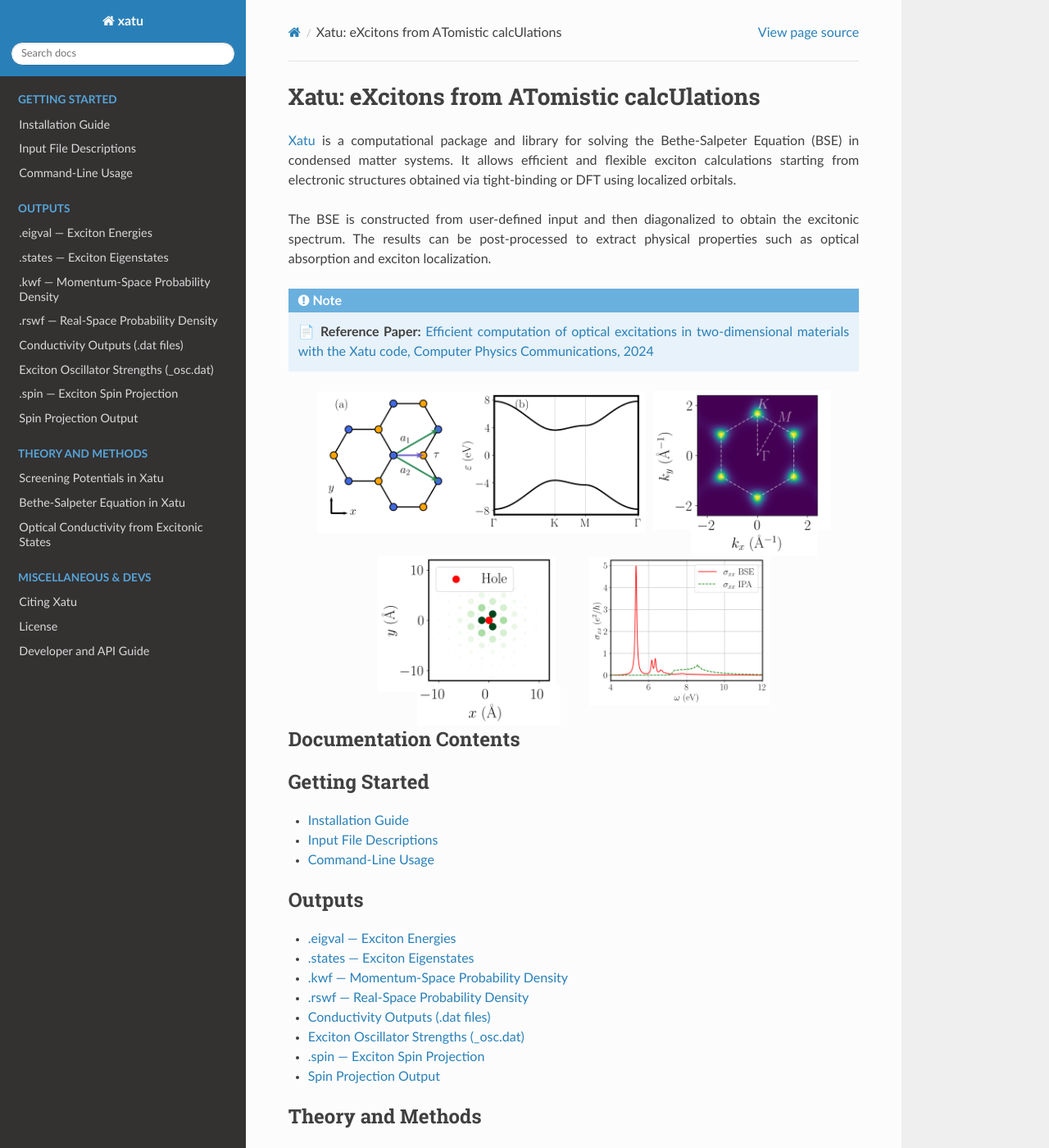
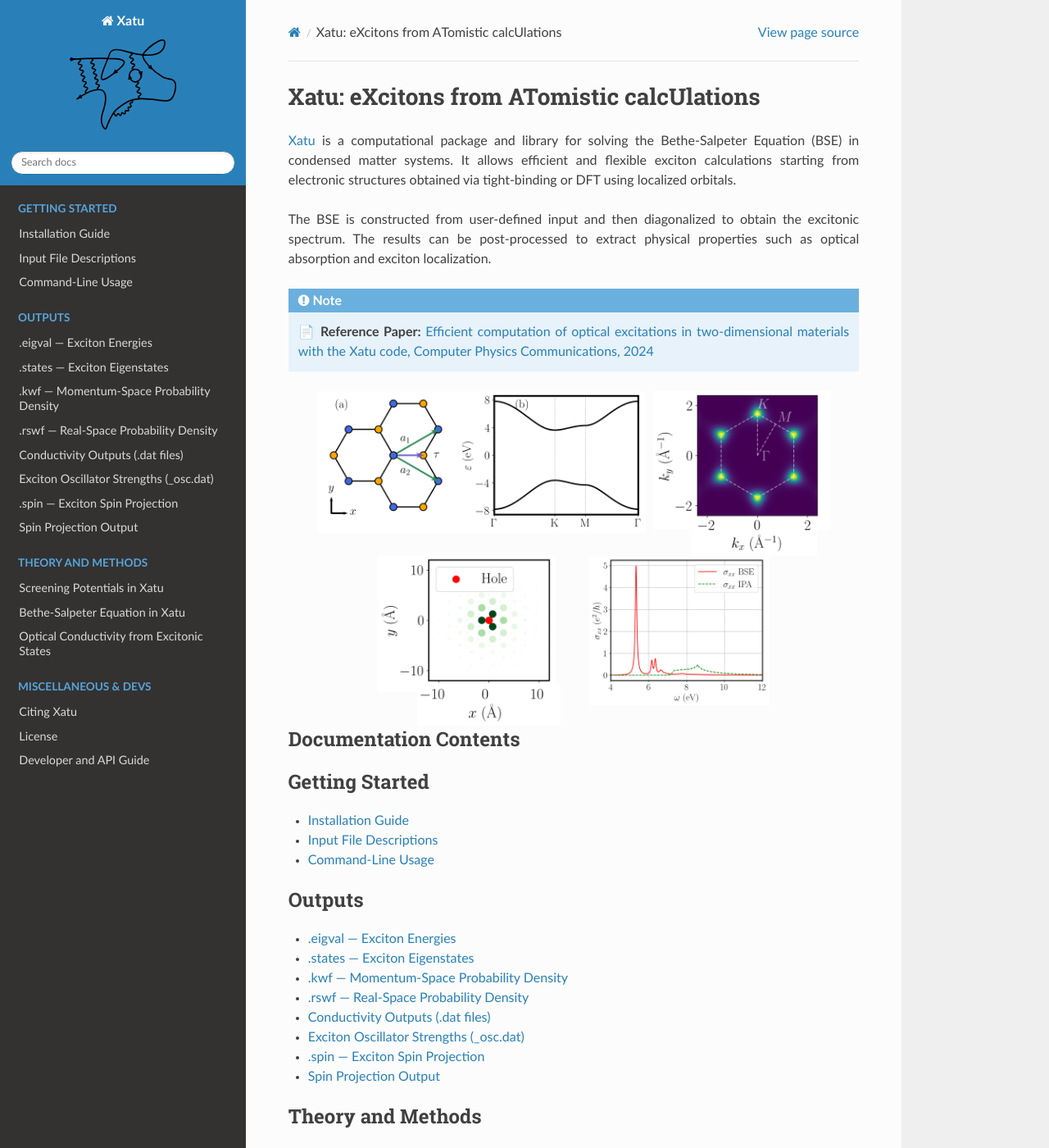
Before and after one commit to xatu-code/xatu-documentation, a Sphinx documentation site: the page built from docs/source/index.rst, in a window 1280 px wide and 1400 px high. Shown: the whole window at 82% size. Built offline with Sphinx 7.4.7 and the Read the Docs theme 3.1.0, drawn with Linux system fonts in a browser that asks for light colours.

Commit message:
minor fixes, added logo

```diff
--- a/docs/source/_static/custom.css
+++ b/docs/source/_static/custom.css
@@ -1,3 +1,10 @@
 .wy-nav-content p {
     text-align: justify;
 }
+
+/* Shrink the sidebar logo */
+.wy-side-nav-search .logo,
+.wy-side-nav-search img {
+    max-height: 120px;   /* adjust to taste */
+    padding: 0 0 10px 0; /* top right bottom left */
+}
--- a/docs/source/conf.py
+++ b/docs/source/conf.py
@@ -2,7 +2,7 @@
 
 # -* Project information
 
-project = 'xatu'
+project = 'Xatu'
 copyright = '2024, Atomelix'
 author = 'Atomelix'
 
@@ -34,6 +34,7 @@
 }
 
 html_static_path = ['_static']
+html_logo = "images/xatu_logo.svg"   # path relative to conf.py
 
 def setup(app):
     app.add_css_file('custom.css')
--- a/docs/source/input_files.rst
+++ b/docs/source/input_files.rst
@@ -42,7 +42,7 @@
 This is necessary to be able to reproduce the bands, which come from solving the generalized eigenvalue problem :math:`H(\mathbf{k})S(\mathbf{k})\Psi = ES(\mathbf{k})\Psi`. This will be specially necessary if the system was determined using DFT, since in tight-binding we usually assume orthonormality. This block follows the same rules as FockMatrices: each matrix :math:`S(\mathbf{R})` must be separated with the delimiter `&`, and they must follow the order given in `BravaisVectors`.
 
 DFT Hamiltonians (CRYSTAL and Wannier90)
-=======================================
+========================================
 
 CRYSTAL
 --------
@@ -52,6 +52,7 @@
 The hamiltonian can be written in ``.outp`` by writing the ``input.d3`` with
 
 .. code-block:: bash
+
    BASISSET
    2
    60 M
```
Also changed, not shown: other parts of docs/source/input_files.rst (+1 -1 lines), docs/source/images/xatu_logo.svg (added).
